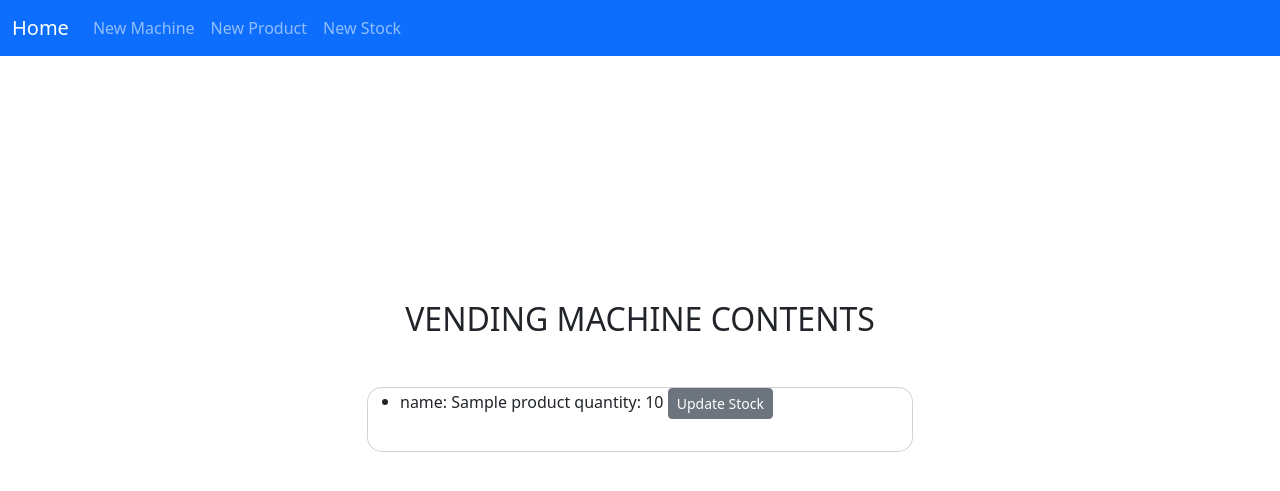
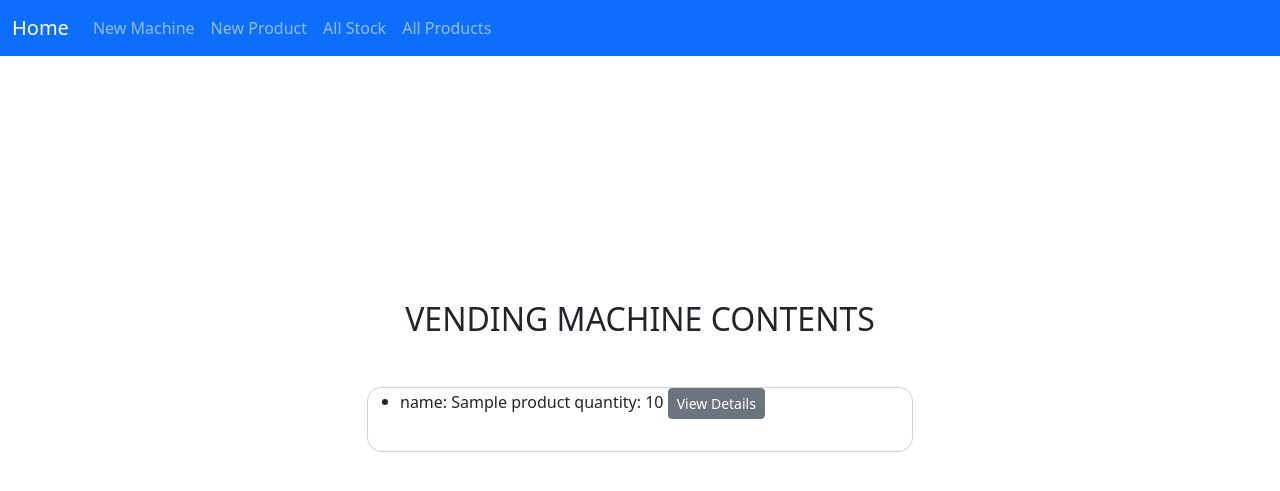
Before and after one commit to jtlantz/se-p1-backend, a Django app: template app/backend/api/templates/api/vendingMachine.html in a window 1280 px wide. Shown: the top 491 px of the page. Run offline with Django 4.2, Linux system fonts and the light colour scheme; the template is opened without the code that fills it: values that come from a table or form of the project are taken from there, others are empty; tables that the repository leaves empty hold one stand-in row (values such as "Sample post").

Commit message:
view for stock page is working, copy homepage to allStock and allProducts for later usage

```diff
--- a/app/backend/api/templates/api/base.html
+++ b/app/backend/api/templates/api/base.html
@@ -34,8 +34,12 @@
                                 <a class="nav-link" href="/api/product/add">New Product</a>
                             </li>
                             <li class="nav-item">
-                                <a class="nav-link" href="/api/stock/add">New Stock</a>
+                                <a class="nav-link" href="/api/stock/view">All Stock</a>
                             </li>
+                            <li class="nav-item">
+                                <a class="nav-link" href="/api/product/view">All Products</a>
+                            </li>
+
                         </ul>
                     </div>
                 </div>
--- a/app/backend/api/templates/api/vendingMachine.html
+++ b/app/backend/api/templates/api/vendingMachine.html
@@ -17,7 +17,7 @@
                                 <!-- Button to update stock-->
                                 <a href="/api/stock/view/{{ item.id }}">
                                     <button type="button" class="btn btn-secondary btn-sm">
-                                        Update Stock
+                                        View Details
                                     </button>
                                 </a>
                             </li>
```
Also changed, not shown: app/backend/api/views.py (+8 -1 lines).
